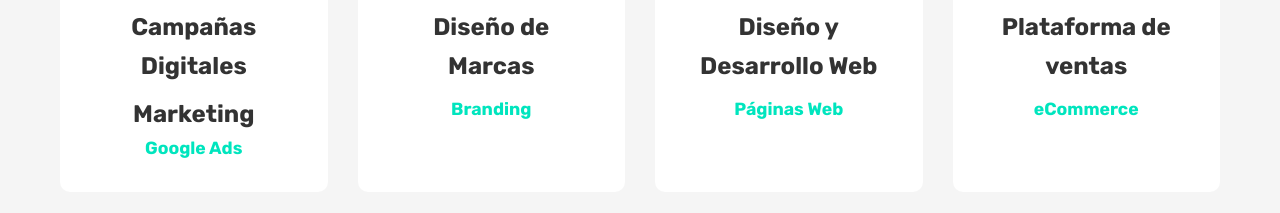
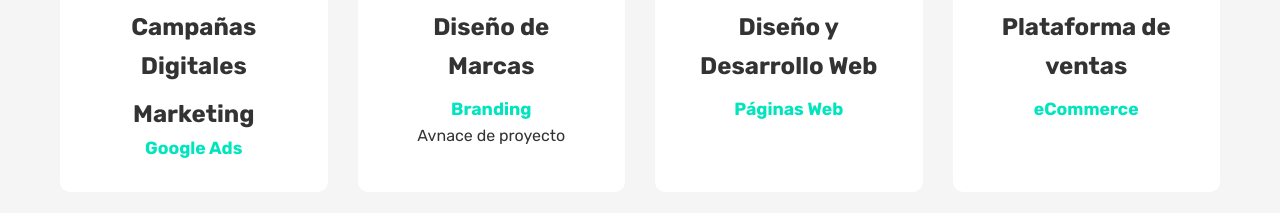
Before and after one commit to f1nol/Proyecto-Marketing-Digital, a plain HTML site: page avance de proyecto/public_html/index.html in a window 1280 px wide. Shown: the part 1400-1613 px from the top of the page. Drawn offline with Linux system fonts and the light colour scheme; a script that the page names is missing.

Commit message:
Update index.html

```diff
--- a/avance de proyecto/public_html/index.html
+++ b/avance de proyecto/public_html/index.html
@@ -136,6 +136,7 @@
                             </div>
                             <h3>Diseño de Marcas</h3>
                             <h4>Branding</h4>
+                            <p>Avnace de proyecto</p>
                         </div>
                         <div class="tarjeta-servicio">
                             <div class="icono-servicio">
```
